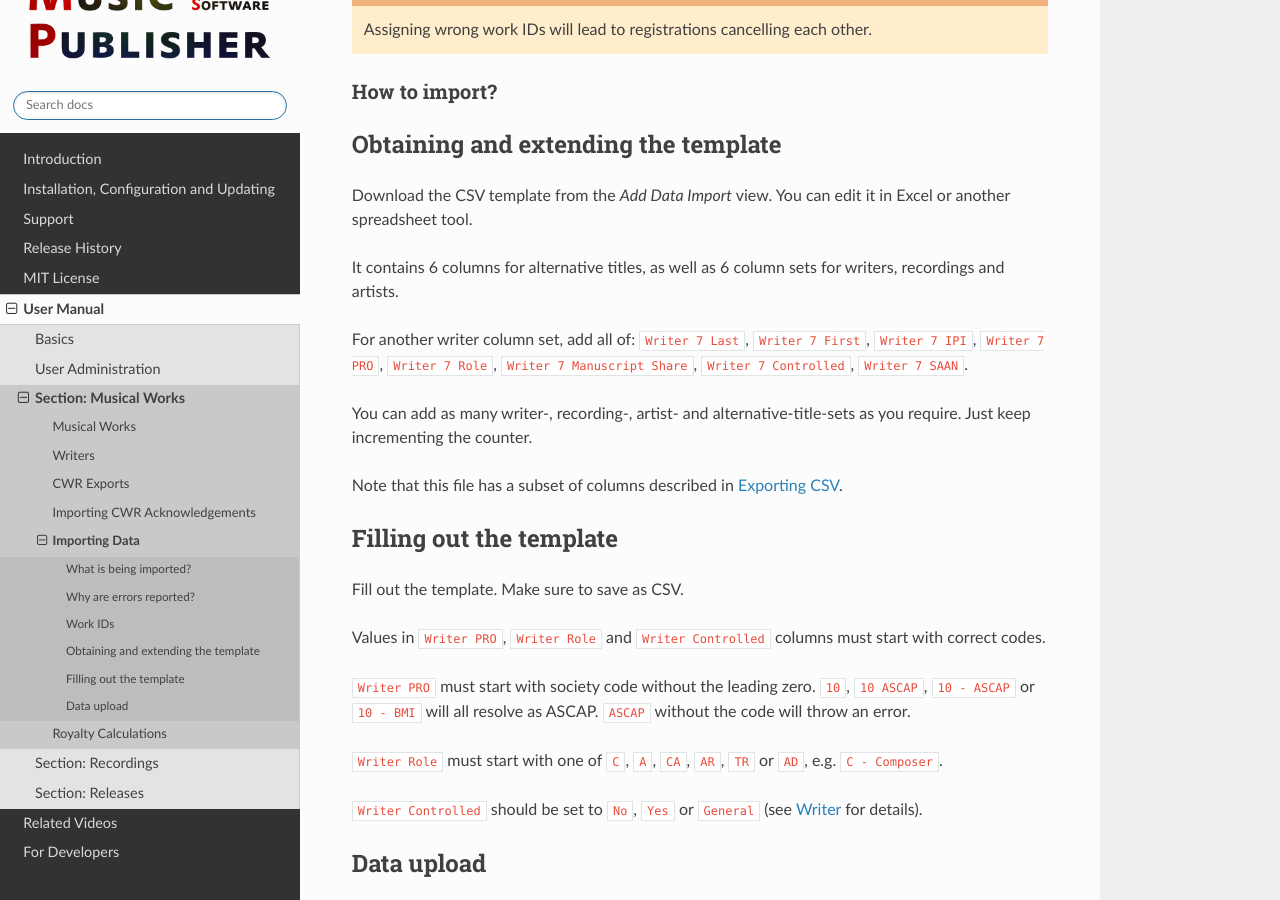
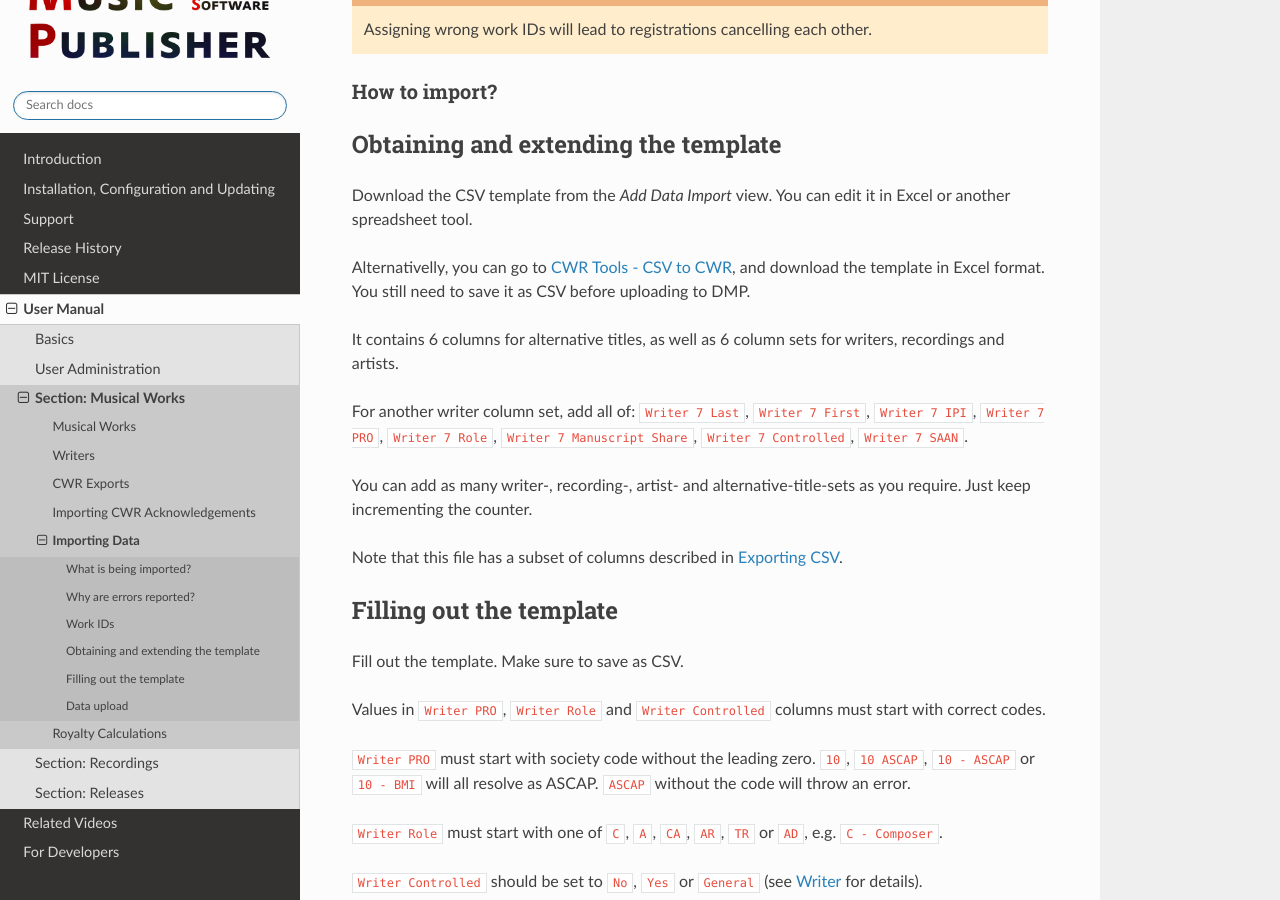
Before and after one commit to matijakolaric-com/django-music-publisher, a Sphinx documentation site: the page built from docs/manual_dataimport.rst, in a window 1280 px wide and 900 px high, scrolled down 1212 px. Built offline with Sphinx 7.4.7 and the Read the Docs theme 2.0.0, drawn with Linux system fonts in a browser that asks for light colours.

Commit message:
Update manual_dataimport.rst

```diff
--- a/docs/manual_dataimport.rst
+++ b/docs/manual_dataimport.rst
@@ -47,6 +47,10 @@ __________________________________________________
 Download the CSV template from the `Add Data Import` view.
 You can edit it in Excel or another spreadsheet tool.
 
+Alternativelly, you can go to `CWR Tools - CSV to CWR <https://cwr.tools/csv_to_cwr/>`_,
+and download the template in Excel format. You still need to save it as CSV before uploading to
+DMP.
+
 It contains 6 columns for alternative titles, as well as
 6 column sets for writers, recordings and artists.
 
```
